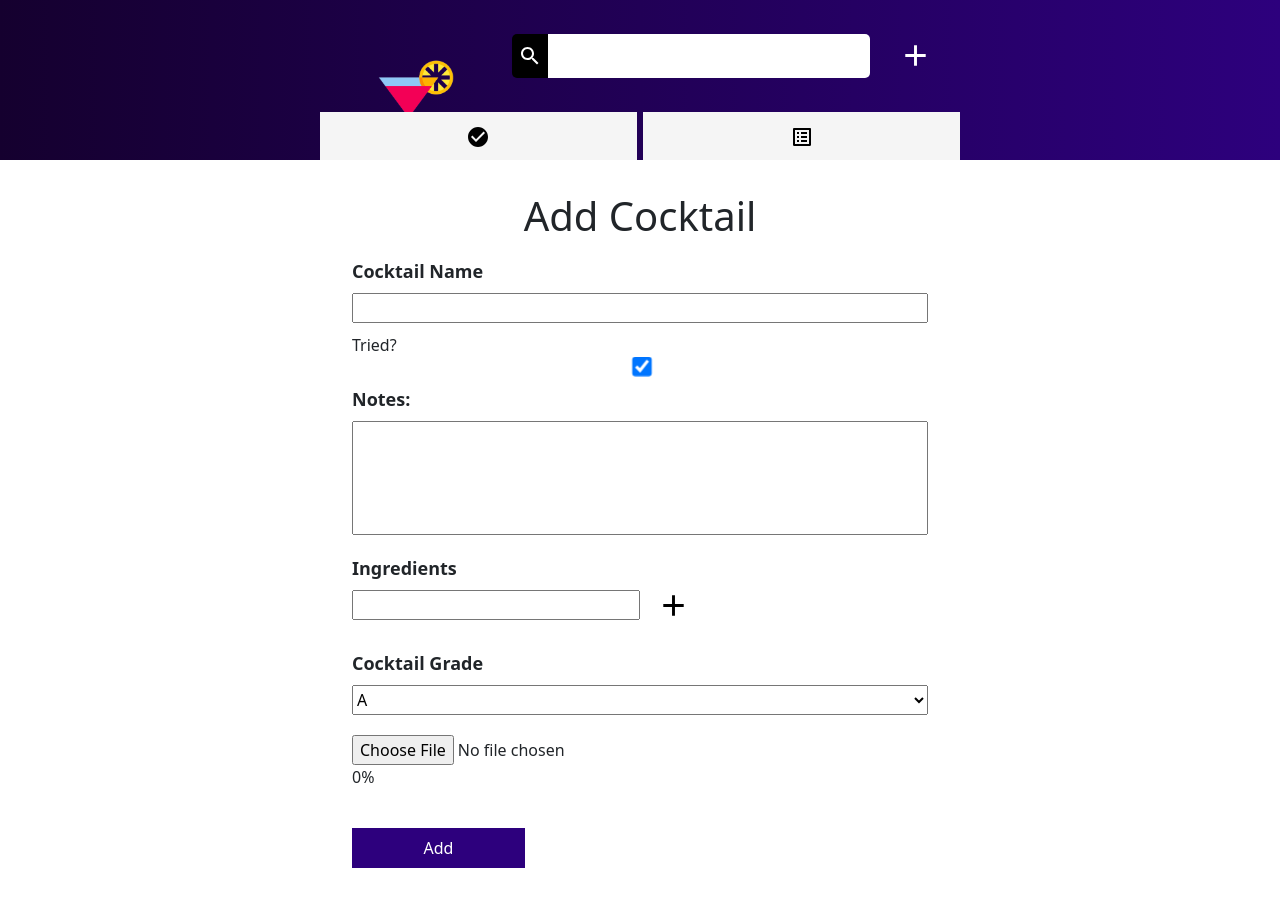
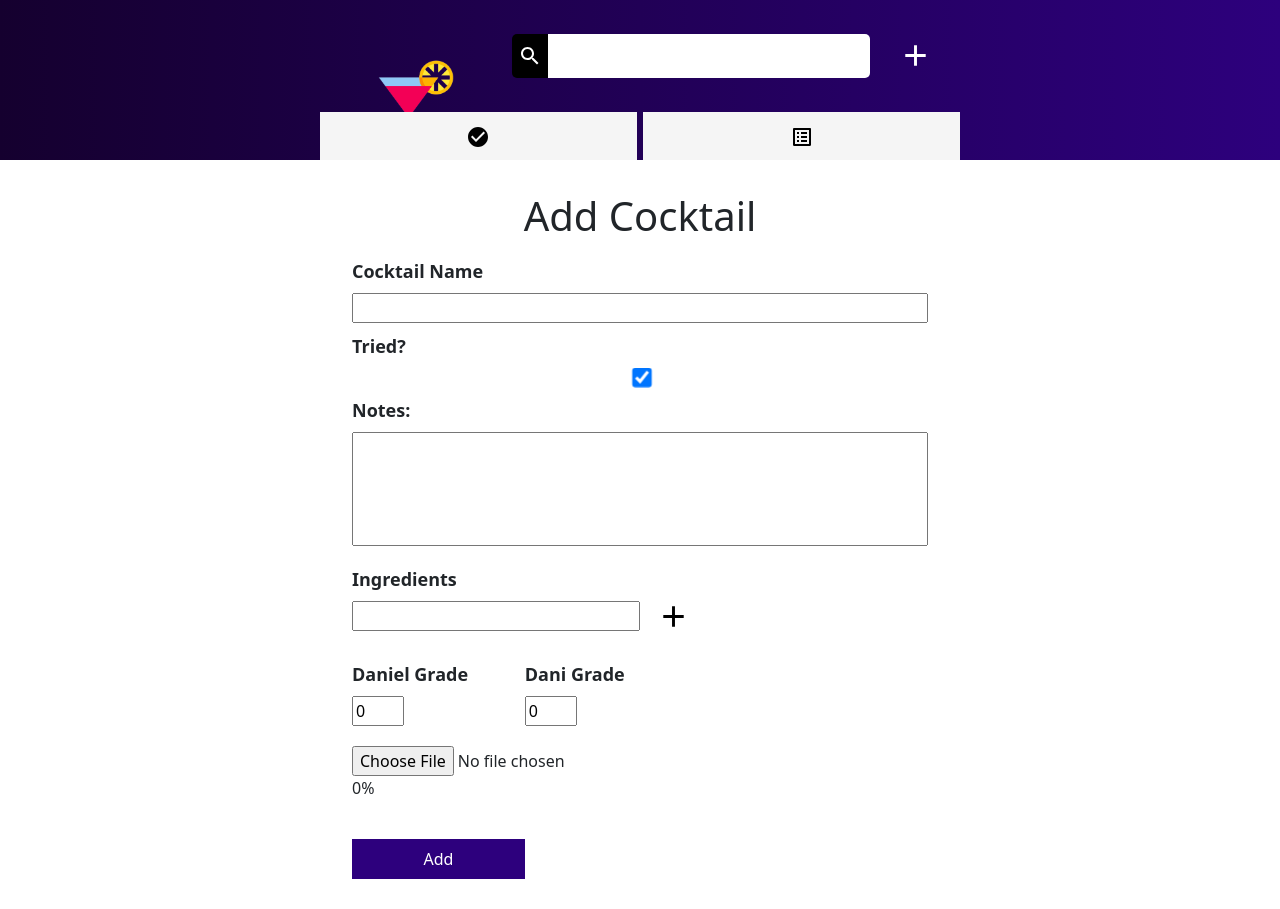
Before and after one commit to Lenoms/cocktails, a React (Create React App) app: page /cocktails/create in a window 1280 px wide. Both pictures are taken after a click on the checkbox "Tried?". Built offline with nearby package versions, Linux system fonts and the light colour scheme.

Commit message:
Grades added!

```diff
--- a/src/components/TriedCocktailItem.js
+++ b/src/components/TriedCocktailItem.js
@@ -9,7 +9,9 @@ import { Card } from "@mui/material";
 function TriedCocktailItem({ item }) {
   const navigate = useNavigate();
   let cocktailName = item.cocktailName;
-  let cocktailGrade = item.cocktailGrade;
+  let danielGrade = parseInt(item.danielGrade);
+  let daniGrade = parseInt(item.daniGrade);
+  let overallGrade = (danielGrade + daniGrade) / 2;
   let cocktailImageUrl = item.image;
 
   const deleteCocktail = (e) => {
@@ -29,7 +31,7 @@ function TriedCocktailItem({ item }) {
   return (
     <Card className="tried-cocktail-item-body" onClick={cocktailClicked}>
       <h4 className="cocktail-name">{cocktailName}</h4>
-      <h4>{cocktailGrade}</h4>
+      <h4>{overallGrade}</h4>
       <img id="cocktail-image" src={cocktailImageUrl}></img>
       <button className="delete-button" onClick={deleteCocktail}>
         <DeleteIcon />
--- a/src/components/UntriedCocktailItem.js
+++ b/src/components/UntriedCocktailItem.js
@@ -1,7 +1,7 @@
 import React from "react";
 import "./UntriedCocktailItem.css";
 import DeleteIcon from "@mui/icons-material/Delete";
-import CheckCircleIcon from "@mui/icons-material/CheckCircle";
+import EditIcon from "@mui/icons-material/Edit";
 import { getDatabase, ref, remove } from "firebase/database";
 import { useNavigate } from "react-router-dom";
 
@@ -37,7 +37,7 @@ function UntriedCocktailItem({ item }) {
       </div>
       <div className="untried-cocktail-item-buttons">
         <button className="update-button" onClick={updateCocktail}>
-          <CheckCircleIcon />
+          <EditIcon />
         </button>
         <button className="delete-button" onClick={deleteCocktail}>
           <DeleteIcon />
--- a/src/components/UploadForm.css
+++ b/src/components/UploadForm.css
@@ -3,11 +3,16 @@
     flex-direction: column;
 }
 
-.grade-selector{
-    height: 30px;
+.grades-container{
+    display: flex;
 }
 
-.notes-field{
-    resize: none;
-    font-size: large;
+.grade-container{
+    width: 30%;
+    display: flex;
+    flex-direction: column;
 }
+
+.grade-number-selector{
+    width: 30%;
+}
--- a/src/components/UploadForm.js
+++ b/src/components/UploadForm.js
@@ -1,23 +1,38 @@
 import React from "react";
 import "./UploadForm.css";
 
-function UploadForm({ uploadImage, imgUrl, progresspercent }) {
+function UploadForm({ uploadImage, imgUrl, progresspercent, defaultGrades }) {
   return (
     <div className="upload-form">
       <div className="form-input-field-container">
-        <label className="form-label" htmlFor="cocktail-grade">
-          Cocktail Grade
-        </label>
-        <select
-          className="grade-selector"
-          name="cocktail-grade"
-          id="cocktail-grade"
-        >
-          <option value="A">A</option>
-          <option value="B">B</option>
-          <option value="C">C</option>
-          <option value="F">F</option>
-        </select>
+        <div className="grades-container">
+          <div className="grade-container">
+            <label className="form-label" htmlFor="cocktail-grade">
+              Daniel Grade
+            </label>
+            <input
+              className="grade-number-selector"
+              type="number"
+              min="1"
+              max="100"
+              id="daniel-grade"
+              defaultValue={defaultGrades ? defaultGrades[0] : 0}
+            ></input>
+          </div>
+          <div className="grade-container">
+            <label className="form-label" htmlFor="cocktail-grade">
+              Dani Grade
+            </label>
+            <input
+              className="grade-number-selector"
+              type="number"
+              min="1"
+              max="100"
+              id="dani-grade"
+              defaultValue={defaultGrades ? defaultGrades[1] : 0}
+            ></input>
+          </div>
+        </div>
       </div>
 
       <div className="form-input-field-container">
--- a/src/pages/CocktailInfo.css
+++ b/src/pages/CocktailInfo.css
@@ -49,6 +49,9 @@
     width: 30%;
     border: none;
     background-color: rgb(45,0,125);
+    display: flex;
+    align-items: center;
+    justify-content: center;
     color: white;
 }
 
--- a/src/pages/CocktailInfo.js
+++ b/src/pages/CocktailInfo.js
@@ -3,6 +3,7 @@ import "./CocktailInfo.css";
 import { motion } from "framer-motion";
 import { useLocation, useNavigate } from "react-router-dom";
 import { RouteAnimation } from "../animations/RouteAnimation";
+import EditIcon from "@mui/icons-material/Edit";
 
 function CocktailInfo({ location }) {
   if (!!location.state) {
@@ -43,7 +44,7 @@ function CocktailInfo({ location }) {
         </div>
         <div className="cocktail-edit-button-container">
           <button className="cocktail-edit-button" onClick={editCocktail}>
-            Edit
+            <EditIcon />
           </button>
         </div>
       </motion.div>
--- a/src/pages/CreateCocktail.js
+++ b/src/pages/CreateCocktail.js
@@ -23,10 +23,12 @@ function CreateCocktail() {
     var notes = document.getElementById("cocktail-notes").value;
     if (name) {
       if (tried) {
-        var grade = document.getElementById("cocktail-grade").value;
+        var daniel_grade = document.getElementById("daniel-grade").value;
+        var dani_grade = document.getElementById("dani-grade").value;
         CocktailService.writeTriedToDatabase(
           name,
-          grade,
+          daniel_grade,
+          dani_grade,
           notes,
           ingredients,
           imgUrl
@@ -90,7 +92,9 @@ function CreateCocktail() {
             Cocktail name cannot be empty!
           </p>
         </div>
-        <label htmlFor="tried">Tried?</label>
+        <label className="form-label" htmlFor="tried">
+          Tried?
+        </label>
         <input
           type="checkbox"
           id="tried"
--- a/src/pages/CreateUpdate.css
+++ b/src/pages/CreateUpdate.css
@@ -57,3 +57,8 @@
 .ingredients-list-item-name{
     width: 40%;
 }
+
+.notes-field{
+    resize: none;
+    font-size: large;
+}
--- a/src/pages/UpdateCocktailInfo.js
+++ b/src/pages/UpdateCocktailInfo.js
@@ -5,16 +5,18 @@ import { getDatabase, ref as databaseRef, remove } from "firebase/database";
 import CocktailService from "../services/cocktail.service";
 import { useNavigate } from "react-router-dom";
 import UploadForm from "../components/UploadForm";
-import "./UpdateCocktailInfo.css";
 import DeleteIcon from "@mui/icons-material/Delete";
 import AddIcon from "@mui/icons-material/Add";
 import "./CreateUpdate.css";
+import "./UpdateCocktailInfo.css";
 
 function UpdateCocktailInfo({ location }) {
   if (!!location.state) {
     let navigate = useNavigate();
     let cocktail = location.state.cocktailItem;
     const [progresspercent, setProgresspercent] = useState(0);
+
+    let default_grades = [cocktail.danielGrade, cocktail.daniGrade];
 
     // Setting up imgUrl
     let defaultImgUrl = cocktail.image ? cocktail.image : null;
@@ -43,10 +45,12 @@ function UpdateCocktailInfo({ location }) {
           remove(databaseRef(db, "cocktails/untried/" + cocktail.cocktailName));
         }
         if (tried) {
-          var grade = document.getElementById("cocktail-grade").value;
+          var daniel_grade = document.getElementById("daniel-grade").value;
+          var dani_grade = document.getElementById("dani-grade").value;
           CocktailService.writeTriedToDatabase(
             newName,
-            grade,
+            daniel_grade,
+            dani_grade,
             notes,
             ingredients,
             imgUrl
@@ -123,7 +127,9 @@ function UpdateCocktailInfo({ location }) {
               Cocktail name cannot be empty!
             </p>
           </div>
-          <label htmlFor="tried">Tried?</label>
+          <label className="form-label" htmlFor="tried">
+            Tried?
+          </label>
           <input
             type="checkbox"
             id="tried"
@@ -182,6 +188,7 @@ function UpdateCocktailInfo({ location }) {
                 uploadImage={uploadImage}
                 imgUrl={imgUrl}
                 progresspercent={progresspercent}
+                defaultGrades={default_grades}
               ></UploadForm>
             </>
           )}
--- a/src/services/cocktail.service.js
+++ b/src/services/cocktail.service.js
@@ -18,7 +18,8 @@ import {
 const CocktailService = {
   writeTriedToDatabase: function (
     cocktailName,
-    cocktailGrade,
+    danielGrade,
+    daniGrade,
     cocktailNotes,
     ingredients,
     imgUrl
@@ -26,7 +27,8 @@ const CocktailService = {
     const db = getDatabase();
     set(databaseRef(db, "cocktails/tried/" + cocktailName), {
       cocktailName: cocktailName,
-      cocktailGrade: cocktailGrade,
+      danielGrade: danielGrade,
+      daniGrade: daniGrade,
       cocktailNotes: cocktailNotes,
       ingredients: ingredients,
       image: imgUrl,
```
